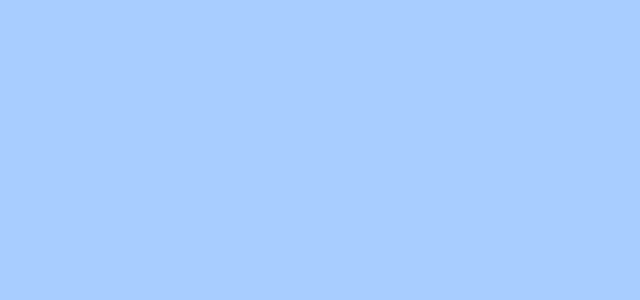
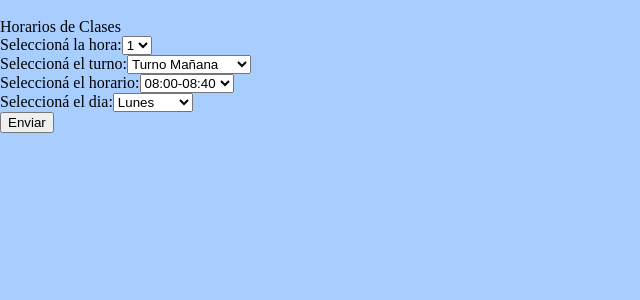
Before and after one commit to LuceroValentina/Proyecto-Cuaderno-de-comunicaciones, a React (Create React App) app: page /horariosteoria in a window 1280 px wide. Before the commit this address had no page. Shown: the top 300 px of the page, without its empty margins (0-640 px from the left). Built offline with nearby package versions, Linux system fonts and the light colour scheme.

Commit message:
Subiendo PantallaHorarioClases enrutada

```diff
--- a/src/App.jsx
+++ b/src/App.jsx
@@ -6,6 +6,7 @@ import PantallaEditar from './components/PantallaEditar';
 import PantallaTaller from './components/PantallaTaller';
 import PantallaSecciones from './components/PantallaSecciones';
 import PantallaEducacionFisica from './components/PantallaEducacionFisica';
+import PantallaHorarioClases from './components/PantallaHorarioClases';
 //import Contactos from './components/Contactos';
 import { BrowserRouter, Routes, Route } from "react-router-dom";
 
@@ -24,6 +25,8 @@ function App() {
         <Route path="/seccion_taller" element={<PantallaTaller/>} />
         <Route path="/seccion_biblioteca" element={<PantallaBiblioteca/>} />
         <Route path="/seccion_edfisica" element={<PantallaEducacionFisica/>} />
+        <Route path="/horariosteoria" element={<PantallaHorarioClases/>} />
+
         {/*<Route path="/seccion_contactos" element={<Contactos/>} />*/}
       </Routes>
     </BrowserRouter>
--- /dev/null
+++ b/src/components/PantallaHorarioClases.jsx
@@ -0,0 +1,110 @@
+import { useState } from 'react';
+
+export default function HorariodeClases() {
+    const horas = ['1', '2', '3', '4', '5', '6', '7'];
+    const turnos = ['Turno Mañana', 'Turno Tarde', 'Turno Vespertino'];
+    const horariovesp = ['18:00-18:40', '18:40-19:20', '18:00-19:20', '19:30-20:50', '19:30-20:10', '20:10-20:50', '21:00-21:40', '21:40-22:20', '21:00-22:20', '22:20-23:00'];
+    const horariotarde = ['13:30-14:10', '14:10-14:50', '13:30-14:50', '15:00-16:20', '15:00-15:40', '15:40-16:20', '16:30-17:10', '17:10-17:50', '16:30-17:50'];
+    const horariomana = ['08:00-08:40', '08:40-09:20', '08:00-09:20', '09:30-10:50', '09:30-10:10', '10:10-10:50', '11:00-11:40', '11:40-12:20', '11:00-12:20'];
+    const dias = ['Lunes', 'Martes', 'Miércoles', 'Jueves', 'Viernes'];
+
+    const [selectedHora, setSelectedHora] = useState(horas[0]);
+    const [selectedTurno, setSelectedTurno] = useState(turnos[0]);
+    const [selectedHorario, setSelectedHorario] = useState(horariomana[0]);
+    const [selectedDia, setSelectedDia] = useState(dias[0]);
+
+    let horarios;
+    if (selectedTurno === 'Turno Mañana') horarios = horariomana;
+    else if (selectedTurno === 'Turno Tarde') horarios = horariotarde;
+    else horarios = horariovesp;
+
+
+
+    return (
+        <div className='flex items-center justify-center min-h-screen bg-gray-100'>
+            <form className="w-1/2 min-w-[300px] max-w-sm h-130 rounded overflow-hidden shadow-lg flex flex-col items-center justify-center p-4 space-y-4">
+                <div className="font-bold text-xl mb-2 ">Horarios de Clases</div>
+
+                {/* Select de horas */}
+                <div className="space-y-4 w-40" >
+                    <div>
+                        <label className="block mb-1 text-sm font-medium text-gray-700">
+                            Seleccioná la hora:
+                        </label>
+                        <select
+                            value={selectedHora}
+                            onChange={(e) => setSelectedHora(e.target.value)}
+                            className="block w-full rounded-md border border-gray-300 bg-white py-2 px-3 text-gray-900 shadow-sm focus:border-indigo-500 focus:ring-indigo-500 focus:outline-none"
+                        >
+                            {horas.map((hora) => (
+                                <option key={hora} value={hora}>
+                                    {hora}
+                                </option>
+                            ))}
+                        </select>
+
+                    </div>
+
+                    {/* Select de turnos */}
+                    <div>
+                        <label className="block mb-1 text-sm font-medium text-gray-700">
+                            Seleccioná el turno:
+                        </label>
+                        <select
+                            value={selectedTurno}
+                            onChange={(e) => setSelectedTurno(e.target.value)}
+                            className="block w-full rounded-md border border-gray-300 bg-white py-2 px-3 text-gray-900 shadow-sm focus:border-indigo-500 focus:ring-indigo-500 focus:outline-none"
+                        >
+                            {turnos.map((turno) => (
+                                <option key={turno} value={turno}>
+                                    {turno}
+                                </option>
+                            ))}
+                        </select>
+                    </div>
+                    <div>
+                        <label className="block mb-1 text-sm font-medium text-gray-700">
+                            Seleccioná el horario:
+                        </label>
+                        <select
+                            value={selectedHorario}
+                            onChange={(e) => setSelectedHorario(e.target.value)}
+                            className="block w-full rounded-md border border-gray-300 bg-white py-2 px-3 text-gray-900 shadow-sm focus:border-indigo-500 focus:ring-indigo-500 focus:outline-none"
+                        >
+                            {horarios.map((hora) => (
+                                <option key={hora} value={hora}>
+                                    {hora}
+                                </option>
+                            ))}
+                        </select>
+                    </div>
+                    <div>
+                        <label className="block mb-1 text-sm font-medium text-gray-700">
+                            Seleccioná el dia:
+                        </label>
+                        <select
+                            value={selectedDia}
+                            onChange={(e) => setSelectedDia(e.target.value)}
+                            className="block w-full rounded-md border border-gray-300 bg-white py-2 px-3 text-gray-900 shadow-sm focus:border-indigo-500 focus:ring-indigo-500 focus:outline-none"
+                        >
+                            {dias.map((dia) => (
+                                <option key={dia} value={dia}>
+                                    {dia}
+                                </option>
+                            ))}
+                        </select>
+                    </div>
+                    <div className='flex justify-center'>
+                        <button className="bg-blue-500 hover:bg-blue-700 text-white font-bold py-2 px-4 border border-blue-700 rounded">
+                            Enviar
+                        </button>
+                    </div>
+
+
+
+                </div>
+            </form>
+
+        </div>
+    );
+}
--- a/src/components/PantallaTeoria.jsx
+++ b/src/components/PantallaTeoria.jsx
@@ -16,7 +16,7 @@ const PantallaTeoria = () => {
                         <li className="lista"><a href="#" className="item">Evaluaciones y TPS</a></li>
                         <li className="lista"><a href="#" className="item">Comunicación General</a></li>
                         <li className="lista"><a href="#" className="item">Registro de firmas</a></li>
-                        <li className="lista"><a href="#" className="item">Horarios de Clase</a></li>
+                        <li className="lista"><a href="/horariosteoria" className="item">Horarios de Clase</a></li>
                         <li className="lista"><a href="#" className="item">Vestimenta</a></li>
                         <li className="lista"><a href="#" className="item">Inasistencias</a></li>
                         <li className="container-submenu">Resumen Cuatrimestre
```
